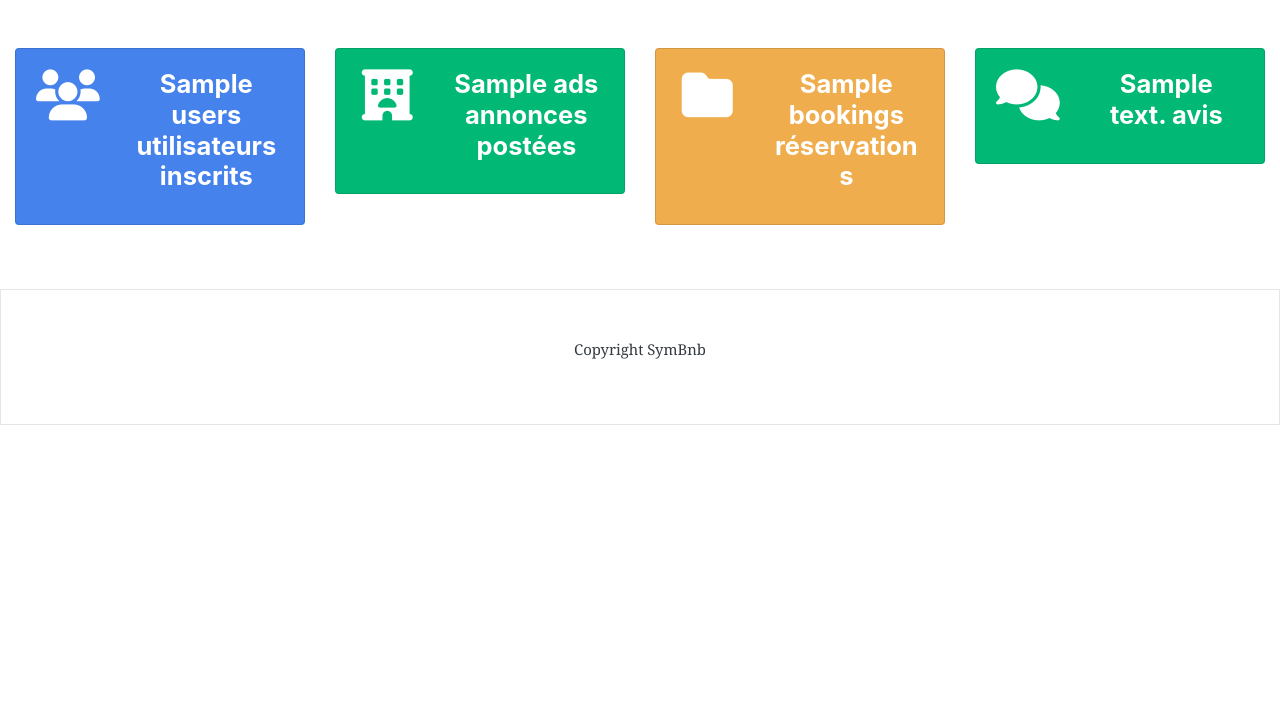
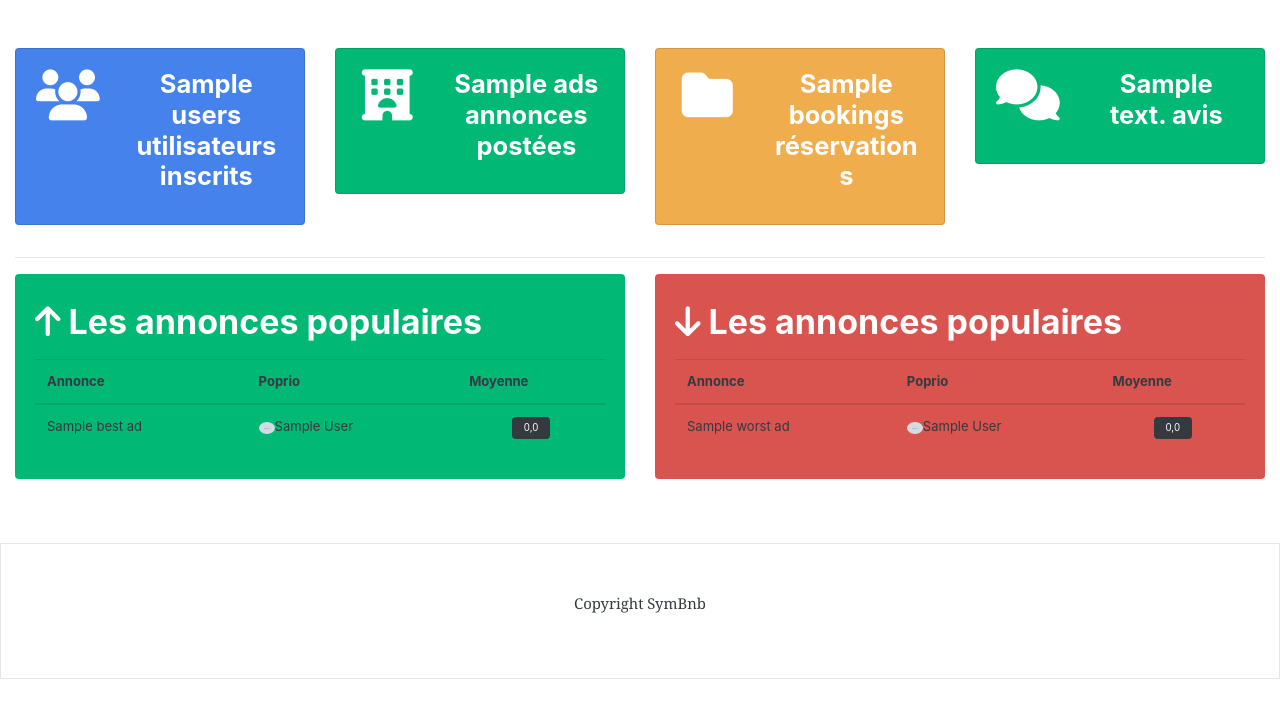
Before and after one commit to arnauddchamps/symbnb, a Symfony app: template templates/admin/dashboard/index.html.twig in a window 1280 px wide. Shown: the part 57-775 px from the top of the page. Run offline with Twig, Linux system fonts and the light colour scheme; the template is opened without the code that fills it: most values are stand-ins (such as "Sample title", 1, 10 or a date in 2020); grey boxes marked "Sample" are stand-in pictures; some libraries are stand-ins or nearby versions.

Commit message:
189 - Les fonctions d'agrégation et le tri

```diff
--- a/templates/admin/dashboard/index.html.twig
+++ b/templates/admin/dashboard/index.html.twig
@@ -62,5 +62,70 @@
             </div>
         </div>
     </div>
+    <hr>
+    <div class="row">
+        <div class="col">
+            <div class="alert alert-success">
+                <h2 class="alert-heading my-3">
+                    <i class="fas fa-arrow-up"></i>
+                    Les annonces populaires
+                </h2>
+
+                <table class="table table-hover">
+                    <thead>
+                        <tr>
+                            <th>Annonce</th>
+                            <th>Poprio</th>
+                            <th>Moyenne</th>
+                        </tr>
+                    </thead>
+                    <tbody>
+                        {% for ad in bestAds %}
+                        <tr>
+                            <td>{{ad.title}}</td>
+                            <td><img src="{{ad.picture}}" alt="" class="avatar avatar-micro">{{ad.firstName}} {{ad.lastName}}</td>
+                            <td class="text-center">
+                                <span class="badge badge-dark">
+                                    {{ad.note|number_format(1, ","," ")}}
+                                </span>
+                            </td>
+                        </tr>
+                        {% endfor %}
+                    </tbody>
+                </table>
+            </div>
+        </div>
+        <div class="col">
+            <div class="alert alert-danger">
+                <h2 class="alert-heading my-3">
+                    <i class="fas fa-arrow-down"></i>
+                    Les annonces populaires
+                </h2>
+
+                <table class="table table-hover">
+                    <thead>
+                        <tr>
+                            <th>Annonce</th>
+                            <th>Poprio</th>
+                            <th>Moyenne</th>
+                        </tr>
+                    </thead>
+                    <tbody>
+                        {% for ad in worstAds %}
+                        <tr>
+                            <td>{{ad.title}}</td>
+                            <td><img src="{{ad.picture}}" alt="" class="avatar avatar-micro">{{ad.firstName}} {{ad.lastName}}</td>
+                            <td class="text-center">
+                                <span class="badge badge-dark">
+                                    {{ad.note|number_format(1, ","," ")}}
+                                </span>
+                            </td>
+                        </tr>
+                        {% endfor %}
+                    </tbody>
+                </table>
+            </div>
+        </div>
+    </div>
 </div>
 {% endblock %}
```
Also changed, not shown: src/Controller/AdminDashboardController.php (+28 -1 lines).
